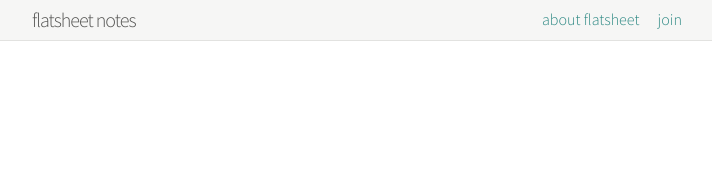
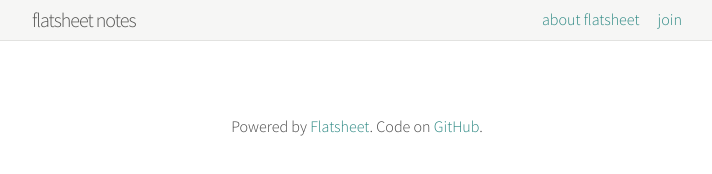
Before and after one commit to flatsheet/flatsheet-notes-js, a website: page index.html in a window 1280 px wide. Shown: the whole page, without its empty margins (283-995 px from the left). Drawn offline with Linux system fonts and the light colour scheme; no server answers.

Commit message:
update index.html and readme

```diff
--- a/index.html
+++ b/index.html
@@ -31,6 +31,7 @@
 
 <footer>
   <div class="container">
+    <p>Powered by <a href="http://flatsheet.io" target="blank">Flatsheet</a>. Code on <a href="https://github.com/flatsheet/flatsheet-notes-js" target="_blank">GitHub</a>.</p>
   </div>
 </footer>
 
```
Also changed, not shown: readme.md.
